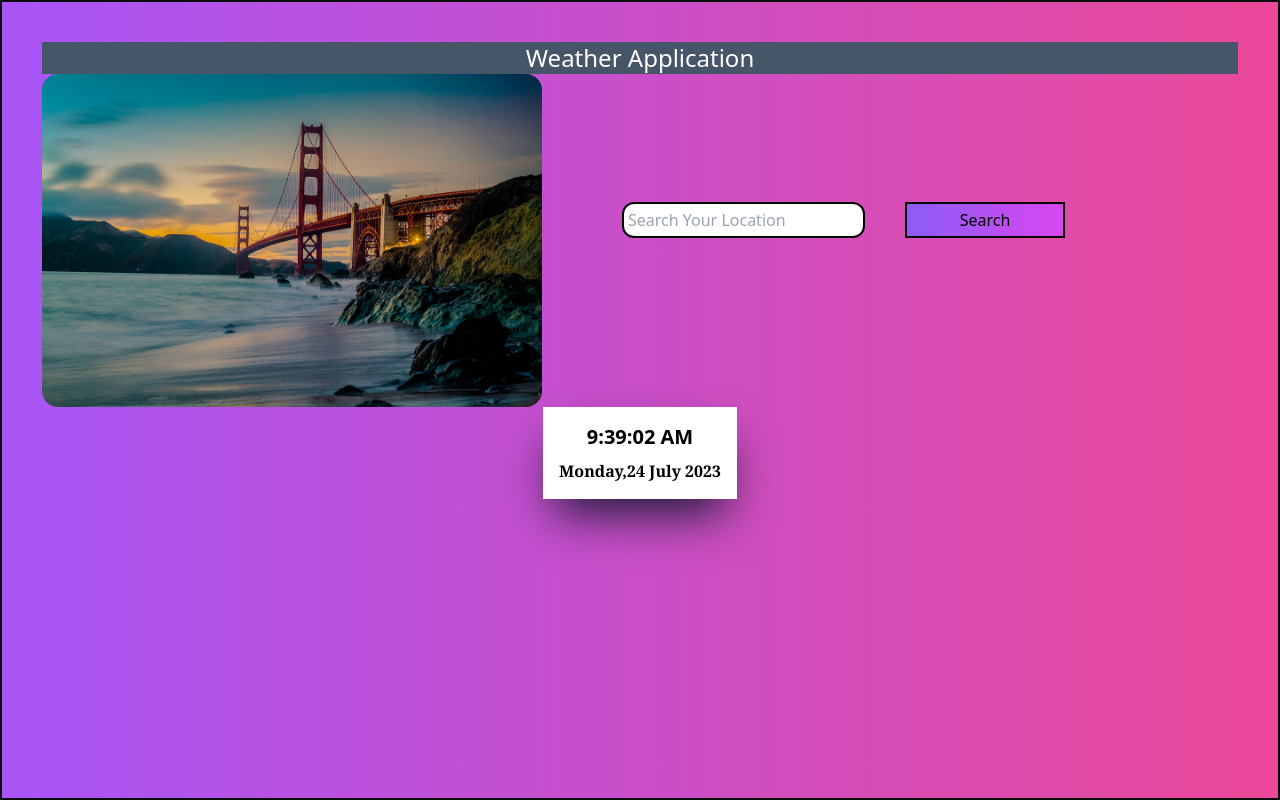
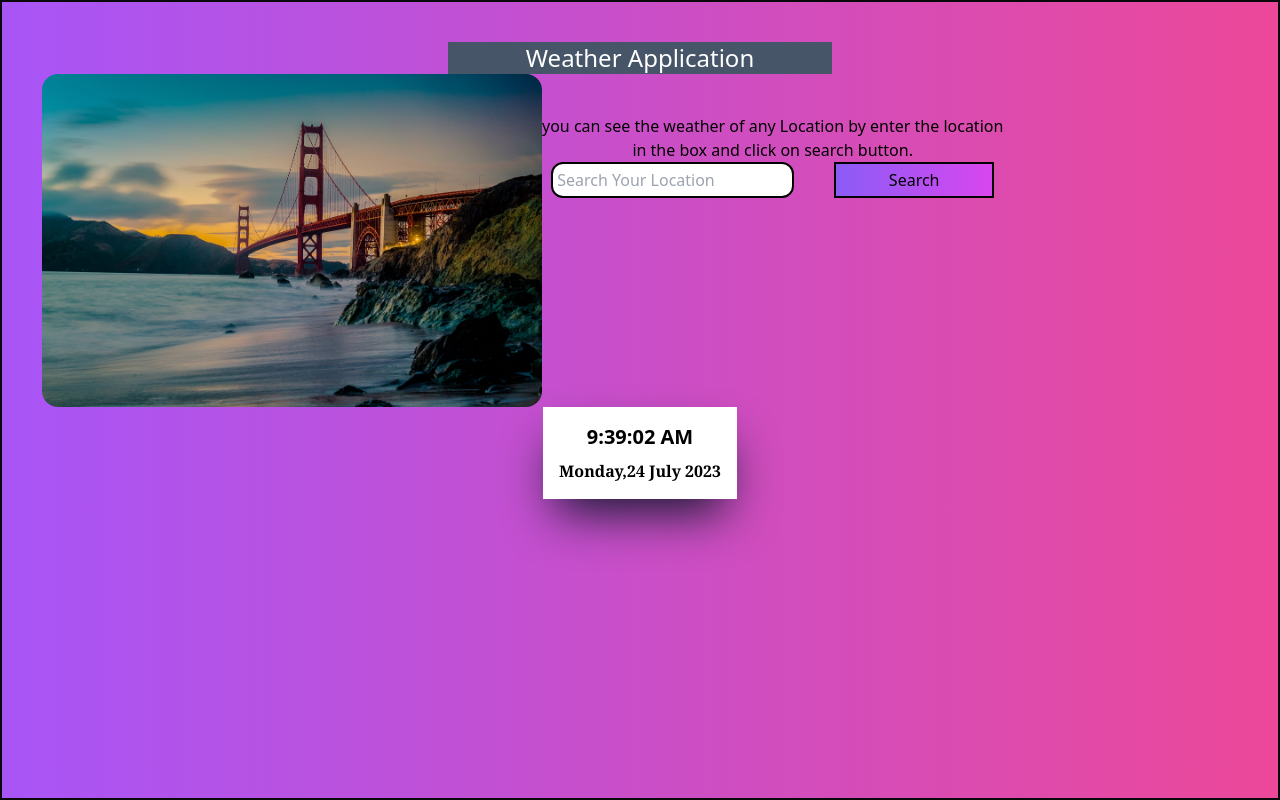
Before and after one commit to ShardaJhagit/liveserver, a React (Create React App) app: page / in a window 1280 px wide. Built offline with nearby package versions, Linux system fonts and the light colour scheme.

Commit message:
testing
testing

```diff
--- a/src/Show.js
+++ b/src/Show.js
@@ -103,8 +103,9 @@ function Show() {
             <div>
 
                 <div className=" h-screen  w-auto p-10  bg-gradient-to-r from-purple-500 to-pink-500 shadow-2xl shadow-slate-600 hover:border-zinc-950 hover: border-solid hover:border-2  " >
-                    <div className="bg-slate-600 text-2xl text-white">
+                    <div className="bg-slate-600 text-2xl text-white w-96 mx-auto ">
                     <h1>Weather Application</h1></div>
+
 
 
 
@@ -112,7 +113,8 @@ function Show() {
                         <div>
                             <img src={back} width="500px" height="500px" alt="bg" className="rounded-2xl"  id="i1"></img>
                         </div>
-                        <div className="ml-20 mt-32 ">
+                        <div className="ml-18 mt-10 ">
+                        <p >you can see the weather of any Location by enter the location <br></br>in the box and click on search button.</p>
                             <input type="text" placeholder="Search Your Location" onChange={e => setQuery(e.target.value)} value={query} className="p-1 border-2 border-black focus:outline-none focus:ring focus:ring-violet-300 rounded-xl"/>
                             <button onClick={search} className="border-2 border-black bg-gradient-to-r from-violet-500 to-fuchsia-500 p-1  w-40 ml-10 ">Search</button>
                             <div className="font-serif text-center text-3xl mx-auto mt-20 shadow-2xl shadow-slate-900 hover:border-zinc-950 hover: border-solid hover:border-2 w-48 bg-white">
@@ -123,8 +125,8 @@ function Show() {
                     </div>
 
 
-                    <div className="flex flex-col">
-                        <div className="m-0 shadow-2xl shadow-slate-900 hover:border-zinc-950 hover: border-solid hover:border-2 w-50 mx-auto p-4 bg-white">
+                    <div className="flex ">
+                        <div className=" m-0 shadow-2xl shadow-slate-900 hover:border-zinc-950 hover: border-solid hover:border-2 w-50 mx-auto p-4 bg-white">
                         <div className="font-semibold text-xl font-sans"><Clk/></div>
                         <div className="mt-2 font-bold font-serif">{dateBuilder(new Date())}</div>
                         </div>
@@ -132,7 +134,7 @@ function Show() {
                         {(typeof weather.main != "undefined") ?
                             <>
 
-                                <div className="shadow-2xl shadow-slate-900 hover:border-zinc-950 hover: border-solid hover:border-2 w-48 mx-auto mt-10 p-4 bg-white">{temperature(weather)}</div></> : " "}</div>
+                                <div className="shadow-2xl shadow-slate-900 hover:border-zinc-950 hover: border-solid hover:border-2 w-48 mx-auto mt-8 p-4 bg-white">{temperature(weather)}</div></> : " "}</div>
 
                     </div>
 
```
